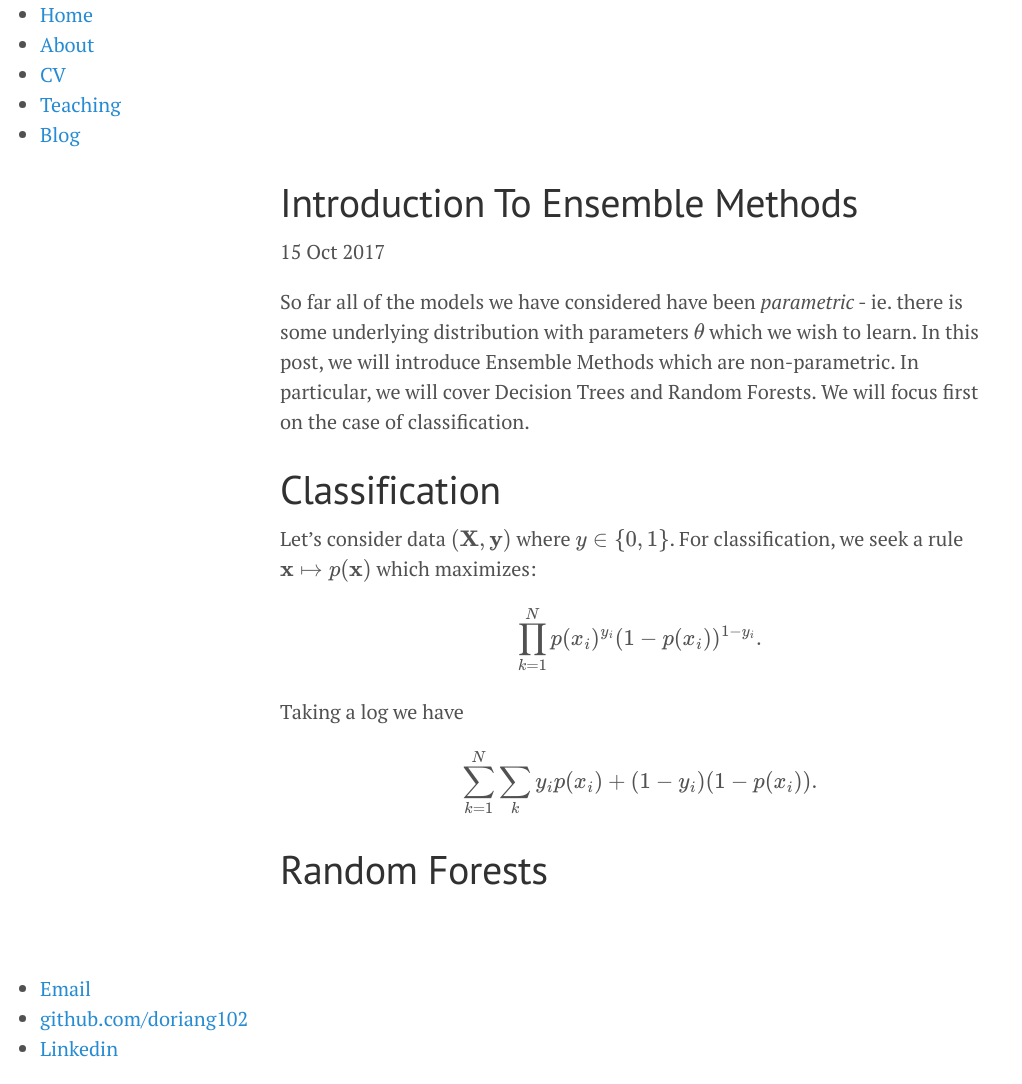
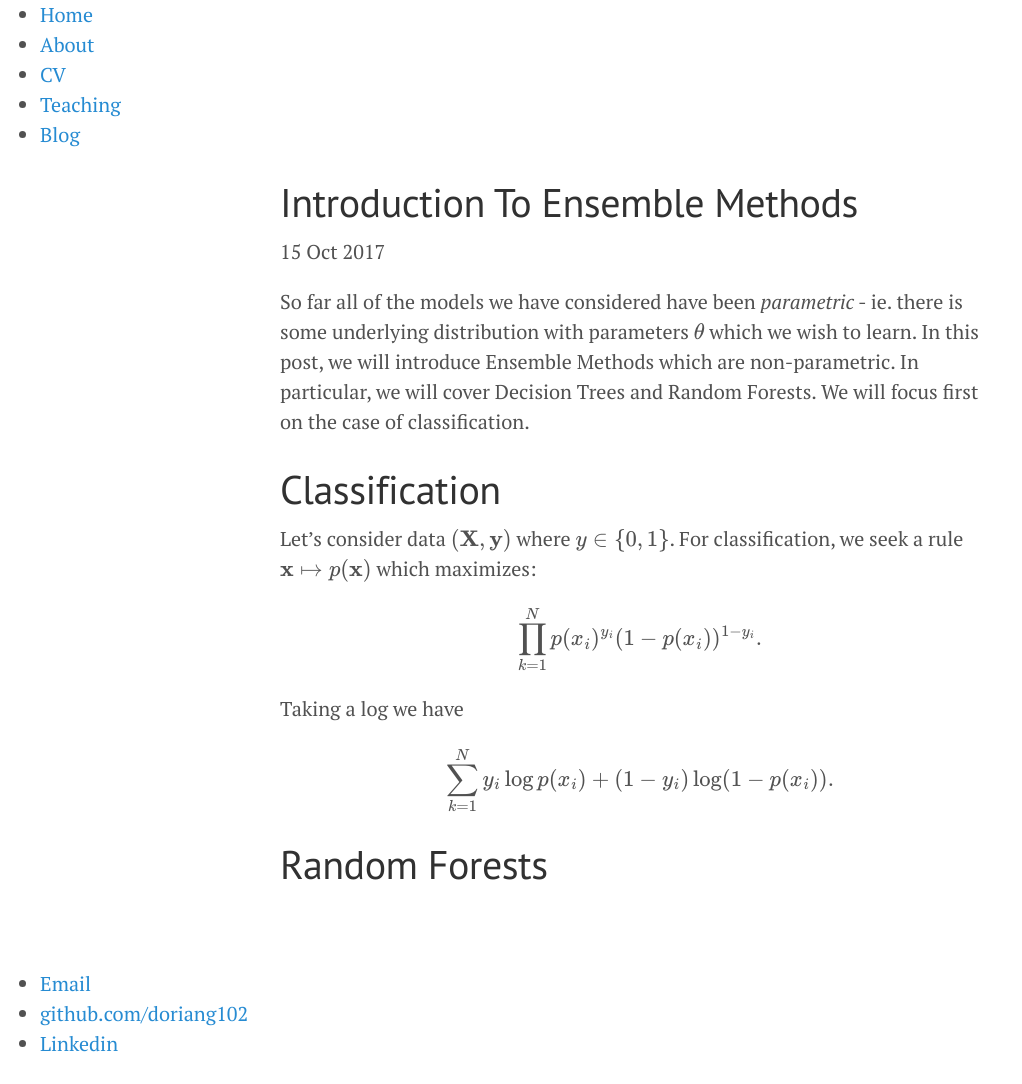
Before and after one commit to doriang102/doriang102.github.io, a Jekyll site: the page built from _posts/2017-10-15-Introduction-To-Ensemble-Methods.md, in a window 1280 px wide. Shown: the whole page, without its empty margins (0-1022 px from the left). Built offline with Jekyll 4.4.1, drawn with Linux system fonts in a browser that asks for light colours; our own code applies the rules of GitHub Pages for plain Markdown files; formulas are drawn with MathJax 3.

Commit message:
Update 2017-10-15-Introduction-To-Ensemble-Methods.md

```diff
--- a/_posts/2017-10-15-Introduction-To-Ensemble-Methods.md
+++ b/_posts/2017-10-15-Introduction-To-Ensemble-Methods.md
@@ -9,6 +9,6 @@ $$ \prod_{k=1}^N p(x_i)^{y_i} (1 - p(x_i))^{1-y_i}.$$
 
 Taking a log we have
 
-$$ \sum_{k=1}^N \sum_k y_i p(x_i) + (1-y_i)(1-p(x_i)).$$
+$$ \sum_{k=1}^N  y_i \log p(x_i) + (1-y_i)\log (1-p(x_i)).$$
 
 # Random Forests
```
